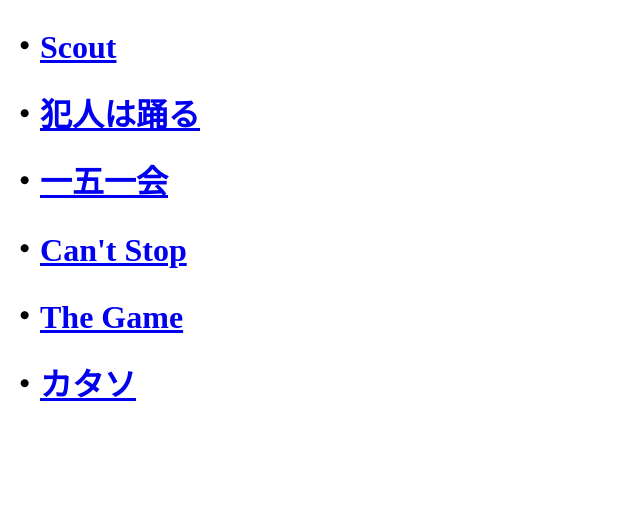
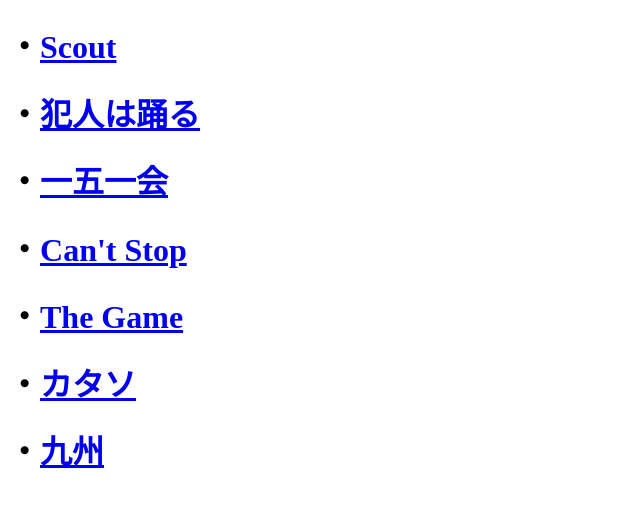
Before and after one commit to Coelacanth101/index, a website: page static/index.html in a window 1280 px wide. Shown: the whole page, without its empty margins (0-640 px from the left). Drawn offline with Linux system fonts and the light colour scheme.

Commit message:
'commit'

```diff
--- a/static/index.html
+++ b/static/index.html
@@ -13,5 +13,6 @@
     <h1>・<a href="http://cannotstop.herokuapp.com/" target="_blank">Can't Stop</a></h1>
     <h1>・<a href="https://the-game1001.herokuapp.com/" target="_blank">The Game</a></h1>
     <h1>・<a href="https://omatztw.github.io/tkmonline/index.html" target="_blank">カタソ</a></h1>
+    <h1>・<a href="https://pioneer-of-kyushu.herokuapp.com/" target="_blank">九州</a></h1>
 </body>
 </html>
```
